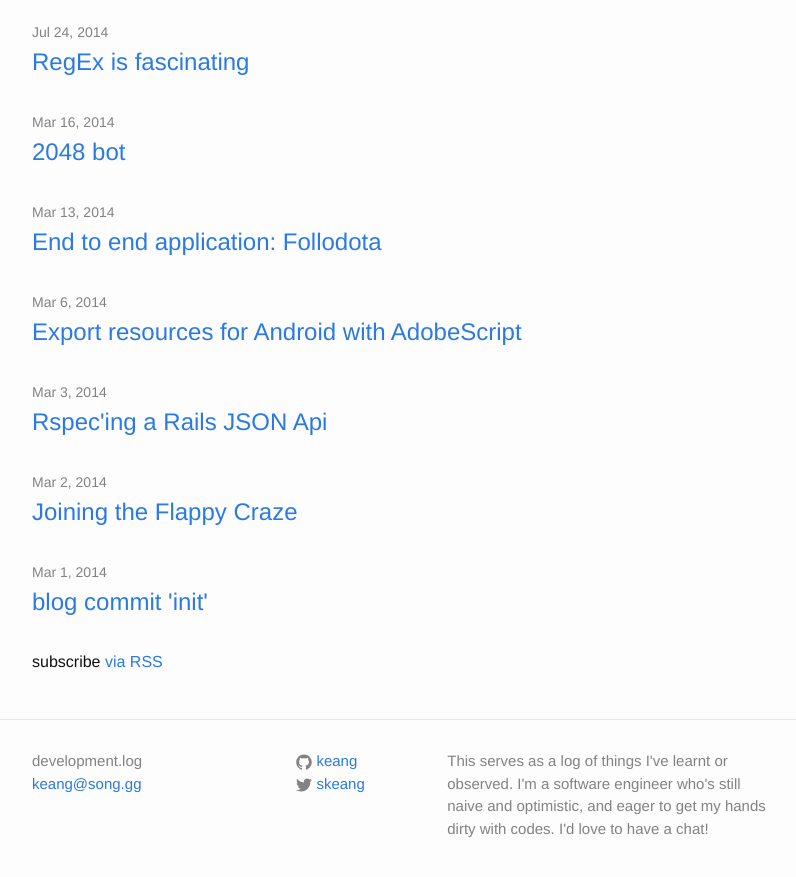
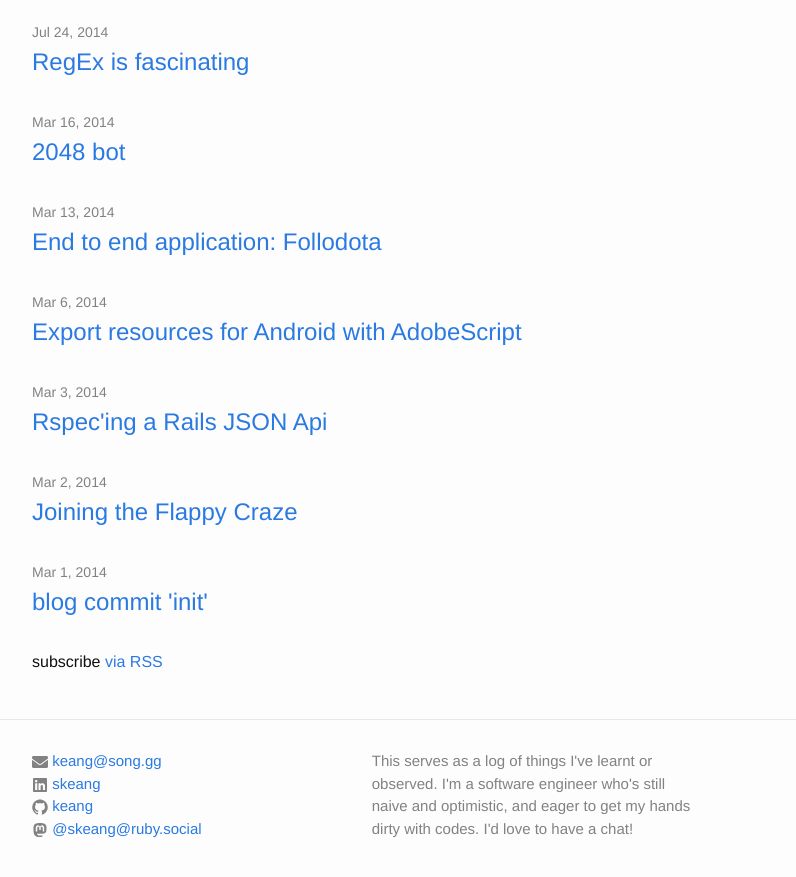
Before and after one commit to keang/keang.github.io, a Jekyll site: the page built from index.html, in a window 1280 px wide and 900 px high, scrolled down 1737 px. Shown: the top 877 px of the window, without its empty margins (238-1034 px from the left). Built offline with Jekyll 4.4.1, drawn with Linux system fonts in a browser that asks for light colours.

Commit message:
Add more contacts

```diff
--- a/_includes/footer.html
+++ b/_includes/footer.html
@@ -5,26 +5,25 @@
     <!--<h2 class="footer-heading">{{ site.title }}</h2>-->
 
     <div class="footer-col-wrapper">
-      <div class="footer-col footer-col-1">
-        <ul class="contact-list">
-          <li>{{ site.title }}</li>
-          <li><a href="mailto:{{ site.email }}">{{ site.email }}</a></li>
-        </ul>
-      </div>
-
-      <div class="footer-col footer-col-2">
+      <div class="footer-col footer-col-3">
         <ul class="social-media-list">
+          <li><a href="mailto:{{ site.email }}">
+              <span class="icon">{% include icon-email.svg %}</span>
+              {{ site.email }}
+          </a></li>
+          <li><a href="https://www.linkedin.com/in/skeang/">
+              <span class="icon">{% include icon-linkedin.svg %}</span>
+              skeang
+          </a></li>
           {% if site.github_username %}
           <li>
             {% include icon-github.html username=site.github_username %}
           </li>
           {% endif %}
 
-          {% if site.twitter_username %}
           <li>
-            {% include icon-twitter.html username=site.twitter_username %}
+            <a rel="me" href="https://ruby.social/@skeang"><span class="icon icon--mastodon">{% include icon-mastodon.svg %}</span><span class="username">@skeang@ruby.social</span></a>
           </li>
-          {% endif %}
         </ul>
       </div>
 
```
Also changed, not shown: _includes/icon-email.svg (added), _includes/icon-linkedin.svg (added), _includes/icon-mastodon.svg (added).
